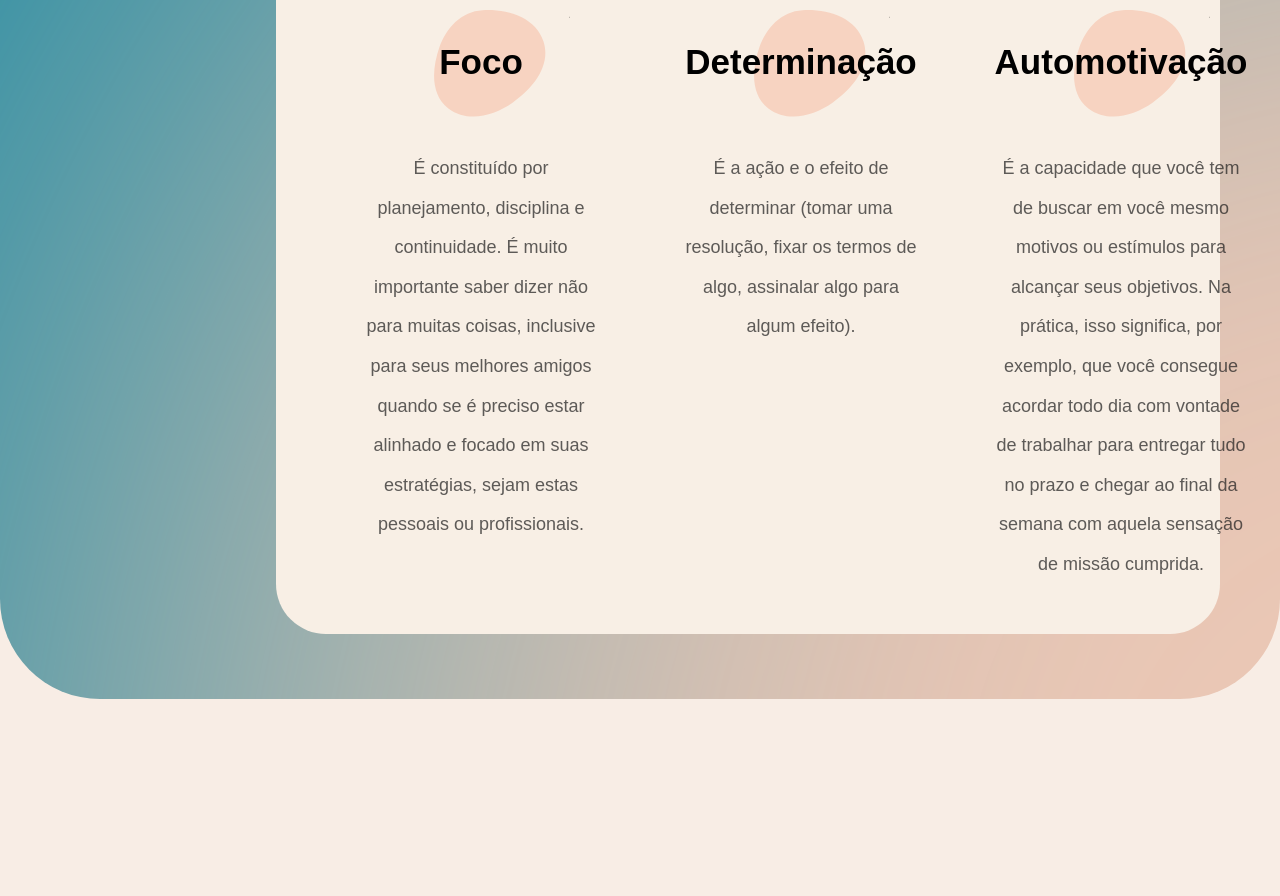
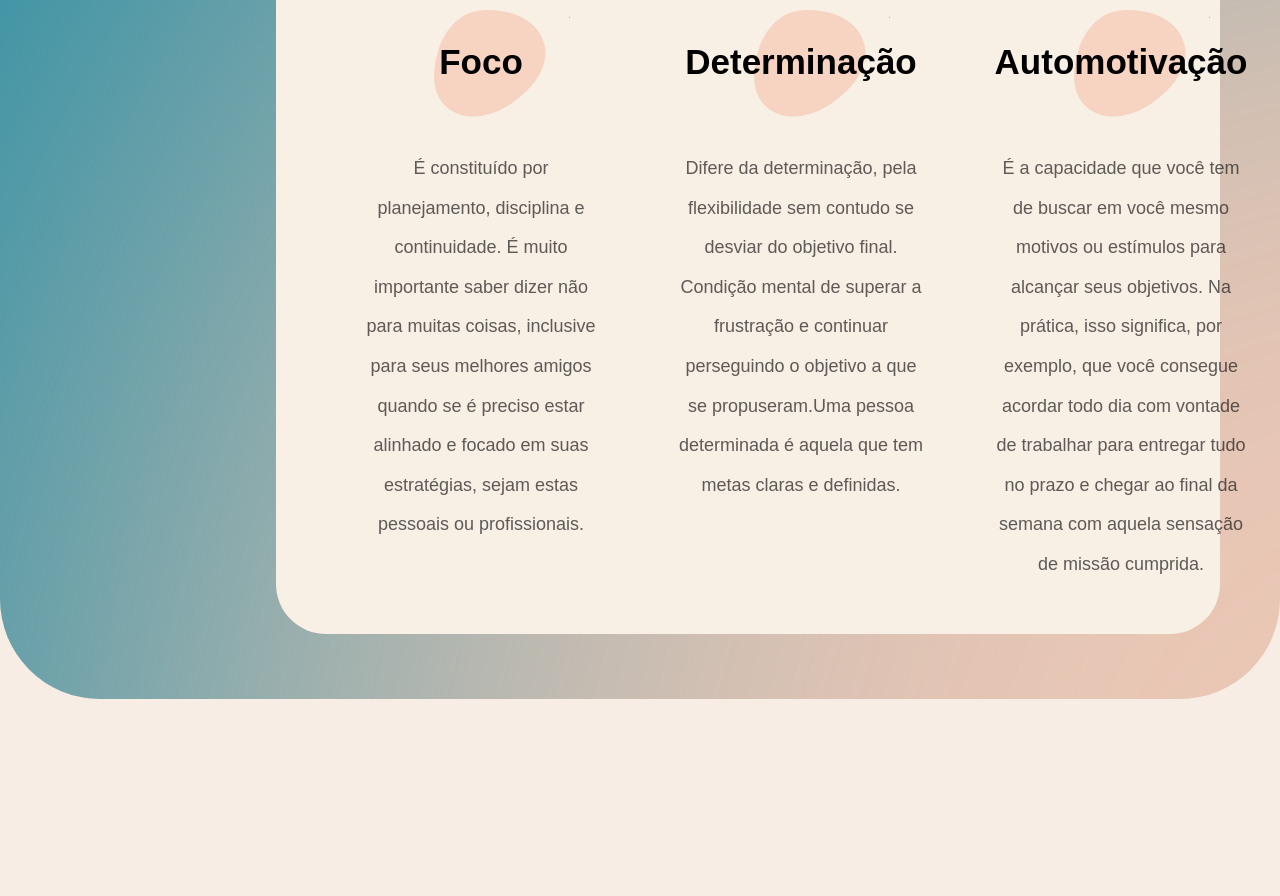
Before and after one commit to KYRJJ-Emterprise/Foco-Forca-Fe, a plain HTML site: page index.html in a window 1280 px wide. Shown: the part 807-1703 px from the top of the page. Drawn offline with Linux system fonts and the light colour scheme; a web font is replaced by a local one.

Commit message:
update beta

```diff
--- a/index.html
+++ b/index.html
@@ -128,7 +128,7 @@
                             </div>
 
                             <div class="item-p">
-                                É a ação e o efeito de determinar (tomar uma resolução, fixar os termos de algo, assinalar algo para algum efeito).
+                                Difere da determinação, pela flexibilidade sem contudo se desviar do objetivo final. Condição mental de superar a frustração e continuar perseguindo o objetivo a que se propuseram.Uma pessoa determinada é aquela que tem metas claras e definidas.
                             </div>
                         </div>
 
```
